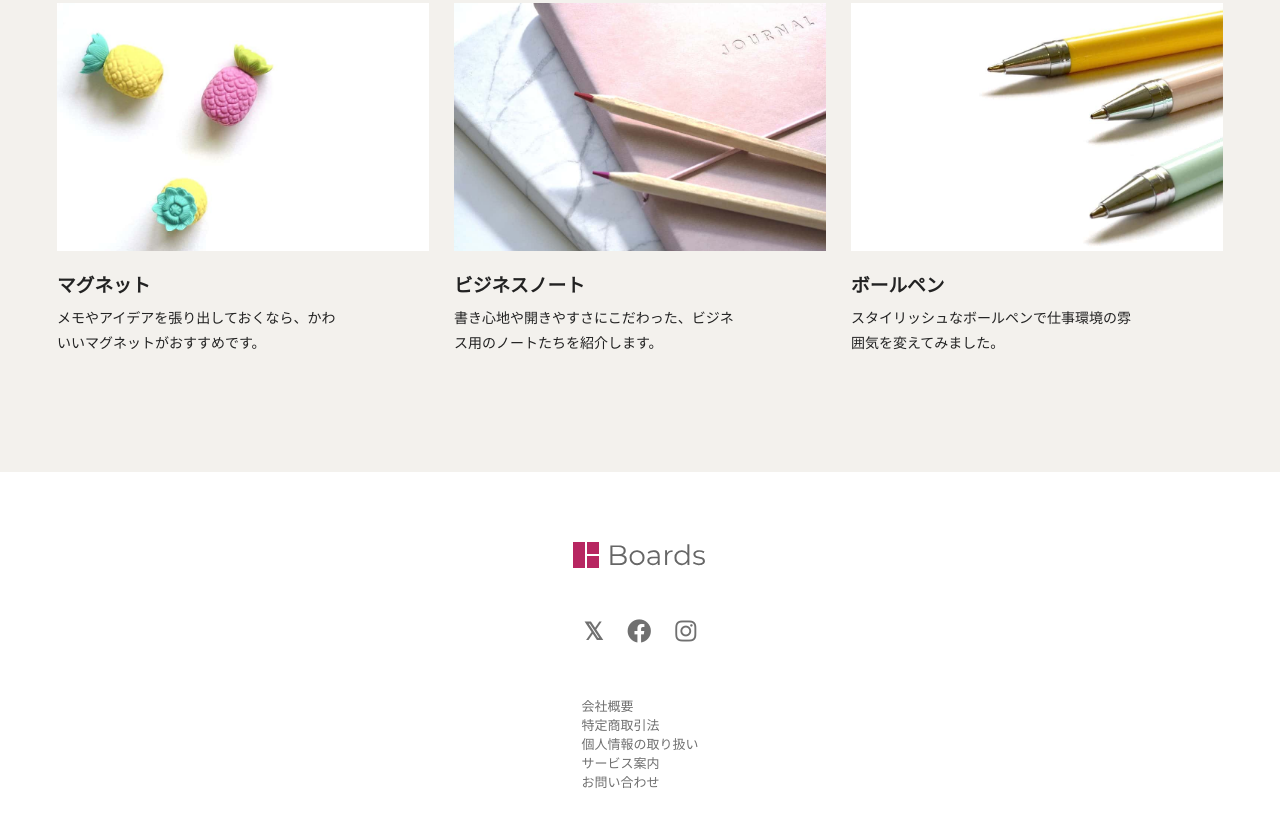
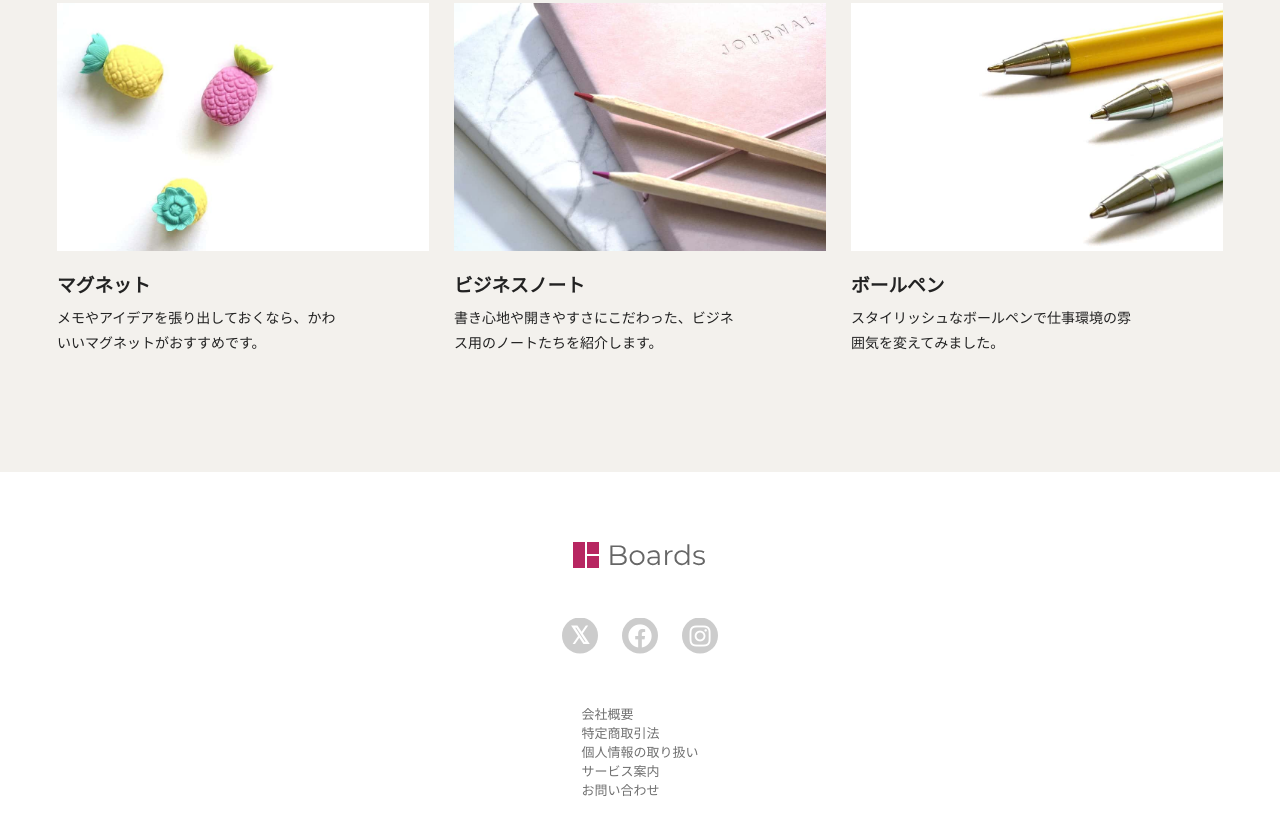
Before and after one commit to teru-0529/html-css-modern, a plain HTML site: page src/index.html in a window 1280 px wide. Shown: the part 2709-3547 px from the top of the page. Drawn offline with Linux system fonts and the light colour scheme.

Commit message:
5-4.アイコンを円の中に表示する

```diff
--- a/src/style.css
+++ b/src/style.css
@@ -266,3 +266,19 @@ img {
   gap: 24px;
   font-size: 24px;
 }
+
+.footer-sns a {
+  display: grid;
+  place-items: center;
+  width: 36px;
+  aspect-ratio: 1 / 1;
+  background-color: #cccccc;
+  color: #ffffff;
+  clip-path: circle(50%);
+}
+
+@supports not (aspect-ratio: 1 / 1) {
+  .footer-sns a {
+    height: 36px;
+  }
+}
```
